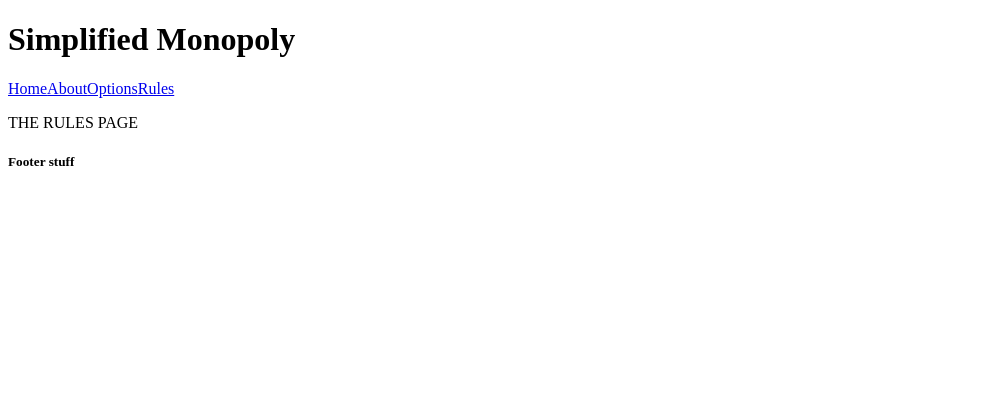
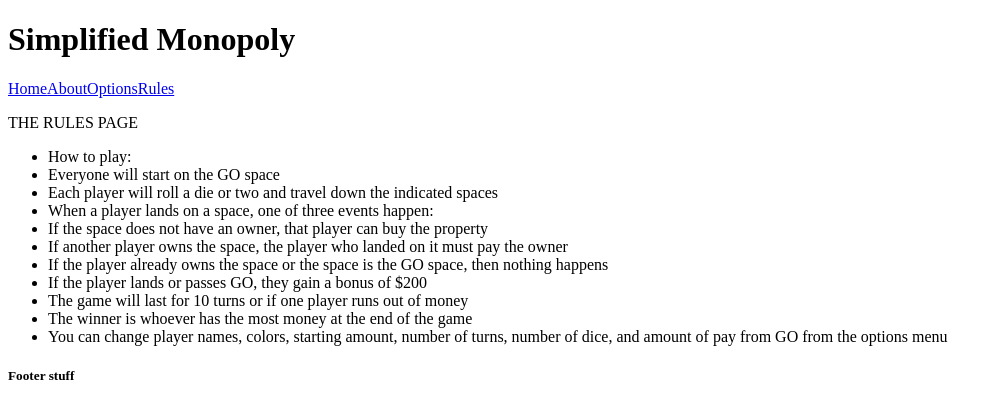
Before and after one commit to CodyRR/Unit-1-Monopoly, a React (Vite) app in the folder Simplified-Monopoly/: page /rules in a window 1280 px wide. Shown: the top 418 px of the page, without its empty margins (0-1002 px from the left). Built offline with nearby package versions, Linux system fonts and the light colour scheme.

Commit message:
Creating initial data and lists for About and Rule pages

```diff
--- /dev/null
+++ b/Simplified-Monopoly/src/data/aboutList.js
@@ -0,0 +1,7 @@
+
+export const aboutList = [
+
+    "This page is about the underlining creation of this page/game",
+    "The game is basicly a game of Monopoly where a lot of the complex rules are removed",
+    "There is no space sets, no chance, or community cards, and a turn limit"
+]
--- /dev/null
+++ b/Simplified-Monopoly/src/data/ruleList.js
@@ -0,0 +1,14 @@
+
+export const ruleList = [
+    "How to play:",
+    "Everyone will start on the GO space",
+    "Each player will roll a die or two and travel down the indicated spaces",
+    "When a player lands on a space, one of three events happen:",
+    "   If the space does not have an owner, that player can buy the property",
+    "   If another player owns the space, the player who landed on it must pay the owner",
+    "   If the player already owns the space or the space is the GO space, then nothing happens",
+    "If the player lands or passes GO, they gain a bonus of $200",
+    "The game will last for 10 turns or if one player runs out of money",
+    "The winner is whoever has the most money at the end of the game",
+    "You can change player names, colors, starting amount, number of turns, number of dice, and amount of pay from GO from the options menu"
+]
--- a/Simplified-Monopoly/src/pages/AboutPage.jsx
+++ b/Simplified-Monopoly/src/pages/AboutPage.jsx
@@ -1,8 +1,16 @@
+import { aboutList } from "../data/aboutList.js";
 
 const AboutPage = () => {
 
     return (
-        <p>THE ABOUT PAGE</p>
+        <div>
+            <p>THE ABOUT PAGE</p>
+            <ul>
+                {aboutList.map((aboutLine, index) => (
+                    <li key={"line-" + index}>{aboutLine}</li>
+                ))}
+            </ul>
+        </div>
     )
 }
 
--- a/Simplified-Monopoly/src/pages/RulesPage.jsx
+++ b/Simplified-Monopoly/src/pages/RulesPage.jsx
@@ -1,8 +1,16 @@
+import { ruleList } from "../data/ruleList.js";
 
 const RulesPage = () => {
 
     return (
-        <p>THE RULES PAGE</p>
+        <div>
+            <p>THE RULES PAGE</p>
+            <ul>
+                {ruleList.map((rule, index) => (
+                    <li key={"rule-" + index}>{rule}</li>
+                ))}
+            </ul>
+        </div>
     )
 }
 
```
Also changed, not shown: Simplified-Monopoly/src/data/defaultPlayerData.js (added, +8 -0 lines), Simplified-Monopoly/src/data/spaceData.js (added, +13 -0 lines).
